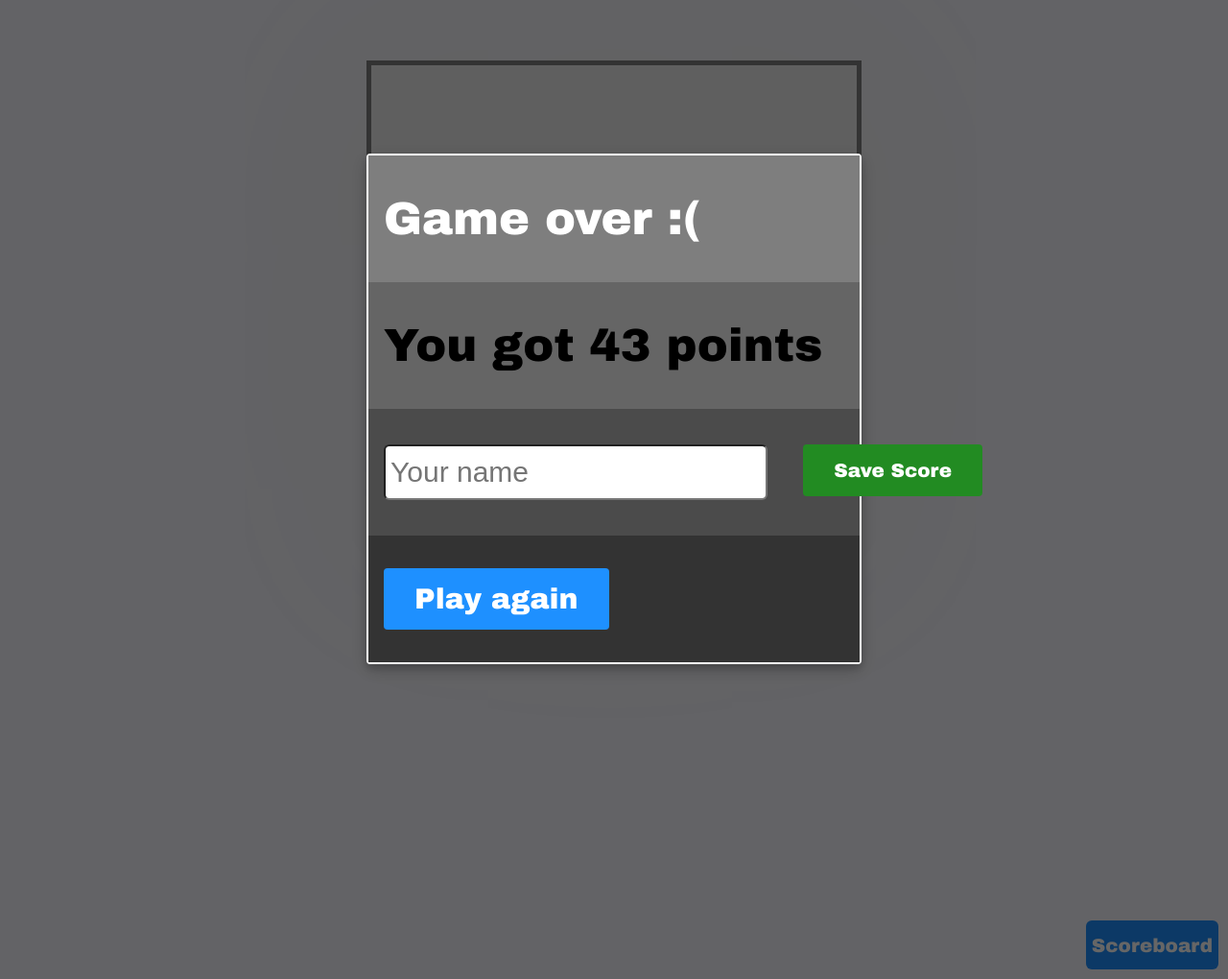
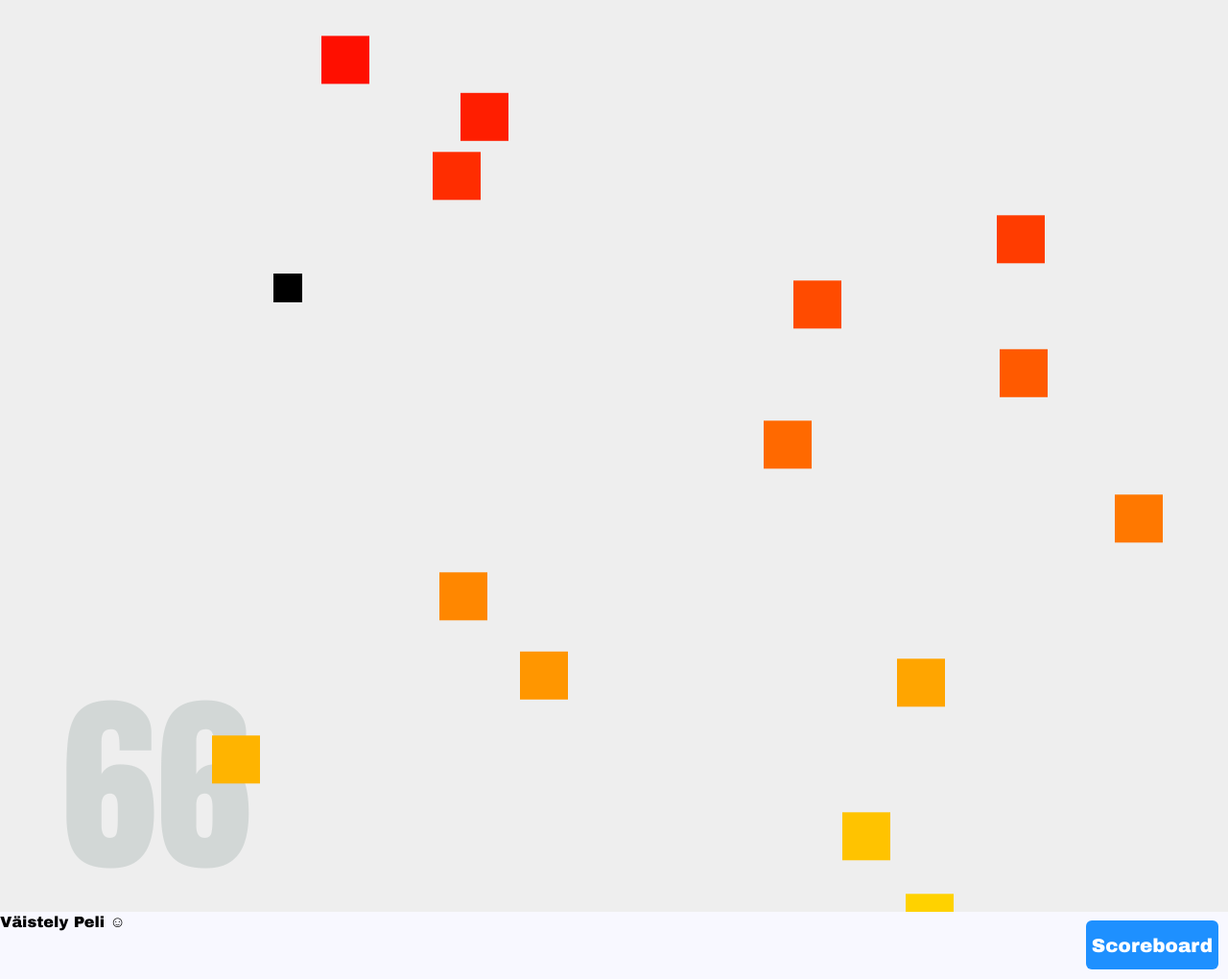
Before and after one commit to Jerere/Simple-JS-Game, a PHP site: page / in a window 1280 px wide. Shown: the whole page at 96% size. Run offline with PHP 8.4, Linux system fonts and the light colour scheme.

Commit message:
game now uses full window

```diff
--- a/game.js
+++ b/game.js
@@ -11,19 +11,21 @@ var upPressed = false;
 var obstacleSpeed = -1; // obastacles starting speed (minus speed because canvas draws from top)
 var obstacleInterval = 60; // time before pushing new obstacle (60 = every 0.6 second)
 var gameScore;
+var canvasWidth = window.outerWidth;
+var canvasHeight = window.outerHeight - 70;
 
 // gameArea contains start, clear and stop functions
 var gameArea = {
     canvas : document.createElement("canvas"), // creates canvas
-    start : function() { // starts game
-        this.canvas.width = 800;
-        this.canvas.height = 800;
+    start : function () { // starts game
+        this.canvas.width = canvasWidth;
+        this.canvas.height = canvasHeight;
         this.context = this.canvas.getContext("2d"); // container for graphics
         document.body.insertBefore(this.canvas, document.body.childNodes[0]);
         this.frameNum = 0; // number of current frame
         this.interval = setInterval(updategameArea, 10); // updates game every 10ms second
     },
-    clear : function() { // clears canvas (creates illusion that objects move)
+    clear : function () { // clears canvas (creates illusion that objects move)
         this.context.clearRect(0, 0, this.canvas.width, this.canvas.height);
     },
     stop : function() { // stops game
@@ -45,7 +47,7 @@ var gameArea = {
 
 function startGame() { // function called when index.php is loaded
     // component that draws score to bottom left corner
-    gameScore = new component("200px", "Impact", "rgba(102, 127, 122, 0.20)", 50 , 750, "text");
+    gameScore = new component("200px", "Impact", "rgba(102, 127, 122, 0.20)", (canvasWidth * 0.05), (canvasHeight * 0.95), "text");
     gameArea.start();
 }
 
--- a/style.css
+++ b/style.css
@@ -1,22 +1,14 @@
 body {
 	font-family: "Arial Black", "Impact";
 	background-color: ghostwhite;
+	overflow: hidden;
 }
 
 canvas {
-    display: block;
-    width: 40%;
+	width: 100%;
 	height: auto;
-    margin: 0 auto;
     margin-top: 5%;
-    background:  #eee;
-    border: 5px solid gray;
-    box-shadow: 0px 0px 400px 20px #eee;
-}
-
-.header {
-    text-align: center;
-    font-size: 30px;
+    background: #eee;
 }
 
 .button-scoreboard {
@@ -40,14 +32,12 @@ canvas {
 	display: none;
 	position: fixed;
 	z-index: 1;
-    padding-top: 160px;
+	padding-top: 5%;
 	left: 0;
 	top: 0;
 	width: 100%;
 	height: 100%;
-    overflow: auto;
-    background-color: rgb(0,0,0);
-    background-color: rgba(0,0,0,0.6);
+	background-color: rgba(0, 0, 0, 0.6);
 }
 
 .modal-content {
@@ -55,56 +45,69 @@ canvas {
 	background-color: #fefefe;
 	margin: auto;
 	padding: 0;
+	width: 700px;
 	border: 2px solid white;
 	border-radius: 4px;
-    height: auto;
-    width: 40%;
-    box-shadow: 0 4px 8px 0 rgba(0,0,0,0.2),0 6px 20px 0 rgba(0,0,0,0.19);
+	box-shadow: 0 0 200px 100px rgba(0, 0, 0, 0.5), 0 0 50px 5px rgba(0, 0, 0, 0.9);
 	-webkit-animation-name: animatetop;
-    -webkit-animation-duration: 0.8s;
+	-webkit-animation-duration: 0.6s;
 	animation-name: animatetop;
-    animation-duration: 0.8s
+	animation-duration: 0.6s
 }
 
 @-webkit-keyframes animatetop {
-    from {top:-300px; opacity:0}
-    to {top:0; opacity:1}
+	from {
+		top: -30%;
+		opacity: 0
+	}
+
+	to {
+		top: 0;
+		opacity: 1
+	}
 }
 
 @keyframes animatetop {
-    from {top:-300px; opacity:0}
-    to {top:0; opacity:1}
+	from {
+		top: -30%;
+		opacity: 0
+	}
+
+	to {
+		top: 0;
+		opacity: 1
+	}
 }
 
 .modal-top {
-    height: 100px;
+	height: 80px;
 	padding: 16px;
 	align-items: center;
 	display: flex;
-    background-color: rgba(0,0,0,0.5);
+	background-color: rgba(0, 0, 0, 0.5);
 	color: white;
 	font-size: 3em;
 }
 
 .modal-middle {
-    height: 100px;
+	height: 80;
 	padding: 16px;
 	align-items: center;
 	display: flex;
 	font-size: 3em;
-    background-color: rgba(0,0,0,0.6);
+	background-color: rgba(0, 0, 0, 0.6);
 }
 
 .modal-middle2 {
 	padding: 16px;
-    height: 100px;
 	display: flex;
 	align-items: center;
-    background-color: rgba(0,0,0,0.7);
+	background-color: rgba(0, 0, 0, 0.7);
 }
 
 form {
 	display: flex;
+	width: 100%;
 }
 
 
@@ -134,10 +137,10 @@ input[type=text] {
 
 .modal-bottom {
 	height: 100px;
-    padding:  16px;
+	padding: 16px;
 	align-items: center;
 	display: flex;
-    background-color: rgba(0,0,0,0.8);
+	background-color: rgba(0, 0, 0, 0.8);
 	color: white;
 	font-size: 60px;
 }
@@ -191,7 +194,8 @@ table {
 	background-color: #9b9b9b;
 }
 
-td, th {
+td,
+th {
 	border: 2px solid black;
 	text-align: left;
 	padding: 8px;
@@ -200,3 +204,141 @@ td, th {
 tr:nth-child(even) {
 	background-color: #eee;
 }
+
+/* RESET STYLESHEET / RESET STYLESHEET / RESET STYLESHEET */
+
+/* http://meyerweb.com/eric/tools/css/reset/
+   v2.0 | 20110126
+   License: none (public domain)
+*/
+
+html,
+body,
+div,
+span,
+applet,
+object,
+iframe,
+h1,
+h2,
+h3,
+h4,
+h5,
+h6,
+p,
+blockquote,
+pre,
+a,
+abbr,
+acronym,
+address,
+big,
+cite,
+code,
+del,
+dfn,
+em,
+img,
+ins,
+kbd,
+q,
+s,
+samp,
+small,
+strike,
+strong,
+sub,
+sup,
+tt,
+var,
+b,
+u,
+i,
+center,
+dl,
+dt,
+dd,
+ol,
+ul,
+li,
+fieldset,
+form,
+label,
+legend,
+table,
+caption,
+tbody,
+tfoot,
+thead,
+tr,
+th,
+td,
+article,
+aside,
+canvas,
+details,
+embed,
+figure,
+figcaption,
+footer,
+header,
+hgroup,
+menu,
+nav,
+output,
+ruby,
+section,
+summary,
+time,
+mark,
+audio,
+video {
+	margin: 0;
+	padding: 0;
+	border: 0;
+	font-size: 100%;
+
+	vertical-align: baseline;
+}
+
+/* HTML5 display-role reset for older browsers */
+article,
+aside,
+details,
+figcaption,
+figure,
+footer,
+header,
+hgroup,
+menu,
+nav,
+section {
+	display: block;
+}
+
+body {
+	line-height: 1;
+}
+
+ol,
+ul {
+	list-style: none;
+}
+
+blockquote,
+q {
+	quotes: none;
+}
+
+blockquote:before,
+blockquote:after,
+q:before,
+q:after {
+	content: '';
+	content: none;
+}
+
+table {
+	border-collapse: collapse;
+	border-spacing: 0;
+}
```
Also changed, not shown: indexhtml.html (+4 -3 lines). Lines whose indentation alone changed are shown as unchanged.
